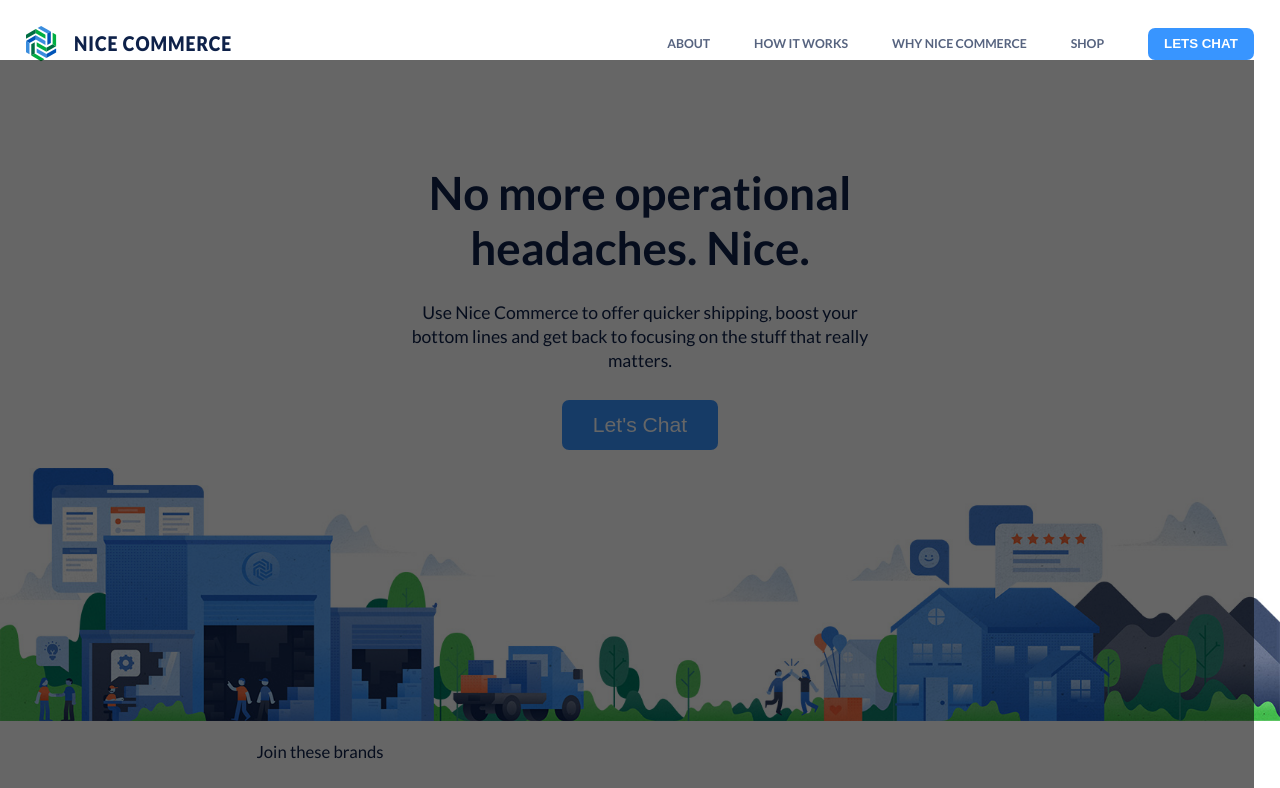
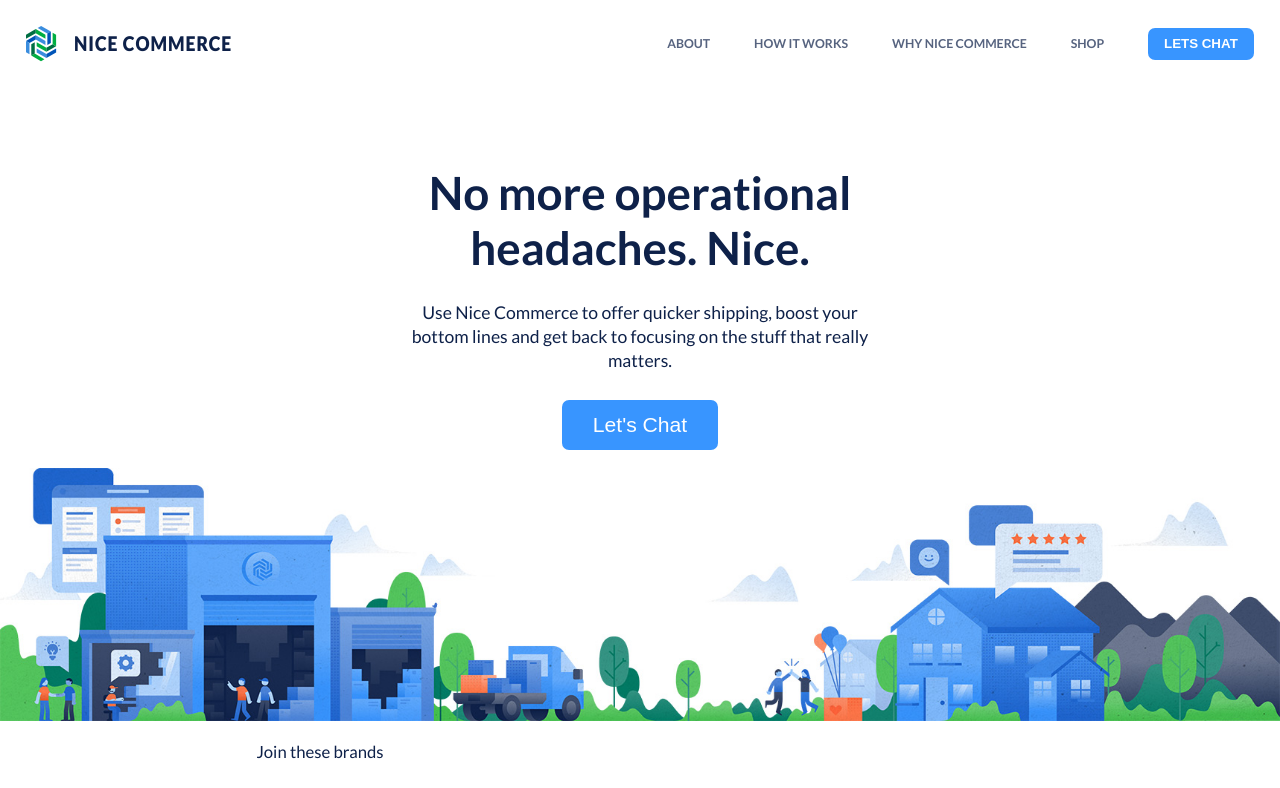
Before and after one commit to Warpzal/Nice-Commerce, a Vue app: page / in a window 1280 px wide. Shown: the top 788 px of the page. Built offline with nearby package versions, Linux system fonts and the light colour scheme; the HTML template or start-up script is replaced by a standard one.

Commit message:
Fix: Overlay now working on desktop... bad prev commit

```diff
--- a/src/components/Navigation.vue
+++ b/src/components/Navigation.vue
@@ -80,7 +80,7 @@
 			<li><a class="nav__link" href="#">Why Nice Commerce</a></li>
 			<li><a class="nav__link" href="#">Shop</a></li>
 			<li><button class="nav__btn btn" href="#">Lets Chat</button></li>
-			<div @click="toggleMenu" class="overlay"></div>
+			<div v-if="isOpen" @click="toggleMenu" class="overlay"></div>
 		</ul>
 		<ul class="nav__menu mobile">
 			<i
@@ -191,6 +191,9 @@
 }
 
 @include mq(lg) {
+	.overlay {
+		display: none;
+	}
 	.nav {
 		grid-template-areas: 'logoArea links';
 		&__links {
```
